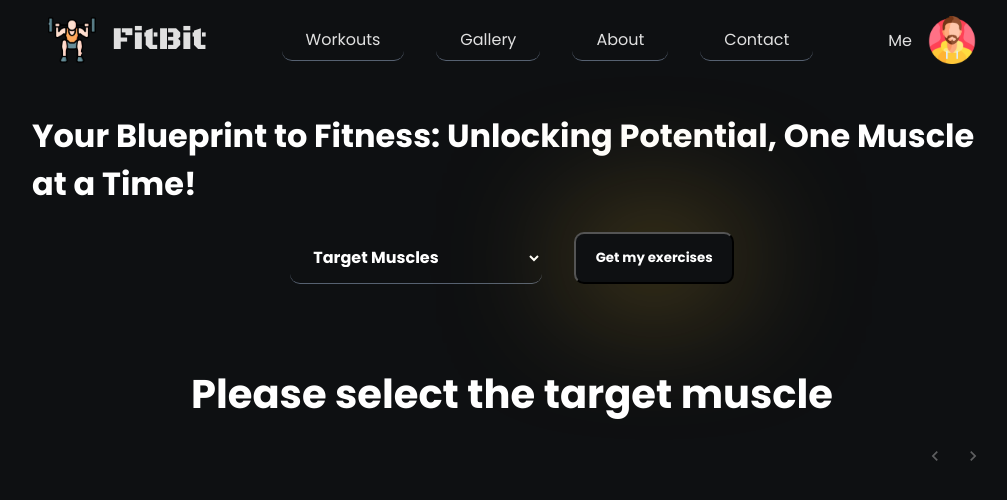
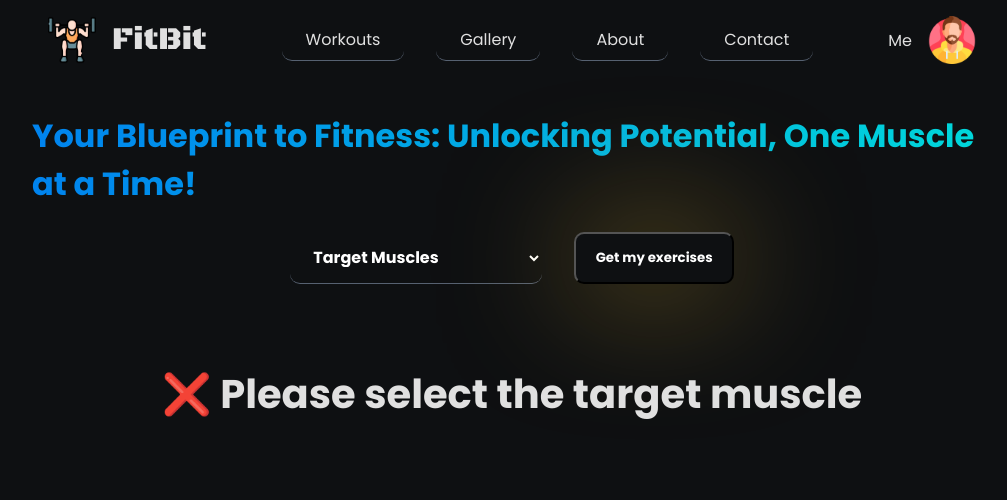
Before and after one commit to gurudattpuranik25/workout-planner, a React (Vite) app: page /exercises in a window 1280 px wide. Both pictures are taken after a click on the button "Get my exercises". Shown: the top 500 px of the page, without its empty margins (128-1135 px from the left). Built offline with nearby package versions, Linux system fonts and the light colour scheme; a web font is replaced by a local one.

Commit message:
modified error message styling

```diff
--- a/src/pages/Exercises/Exercise.css
+++ b/src/pages/Exercises/Exercise.css
@@ -16,7 +16,10 @@
 }
 
 .form__title {
-  color: white;
+  background: linear-gradient(to right, #0083ee, #00d8da);
+  background-clip: text;
+  color: transparent;
+  -webkit-background-clip: text;
   font-size: 2rem;
   margin-top: 2rem;
 }
--- a/src/pages/Exercises/Exercise.jsx
+++ b/src/pages/Exercises/Exercise.jsx
@@ -26,7 +26,7 @@ function Exercises() {
   const getExerciseData = async (selectedTargetMuscle) => {
     if (targetMuscles === "") {
       setIsData(true);
-      setErrorMessage("Please select the target muscle");
+      setErrorMessage(<p>&#10060; Please select the target muscle</p>);
       return;
     }
     try {
@@ -44,8 +44,12 @@ function Exercises() {
       setData(data);
     } catch (e) {
       setIsData(true);
+      setData([]);
       setErrorMessage(
-        "Some arror occurred. Please check your connection and retry!"
+        <p>
+          &#10060; Some error occurred. Please check your connection and retry /
+          try changing the input!
+        </p>
       );
     }
   };
@@ -93,7 +97,7 @@ function Exercises() {
           ))}
         </section>
       )}
-
+      {data.length !== 0 ? (
         <Pagination
           sx={{
             display: "flex",
@@ -105,6 +109,9 @@ function Exercises() {
           className="pagination"
           color="primary"
         />
+      ) : (
+        ""
+      )}
     </section>
   );
 }
```
Lines whose indentation alone changed are shown as unchanged.
